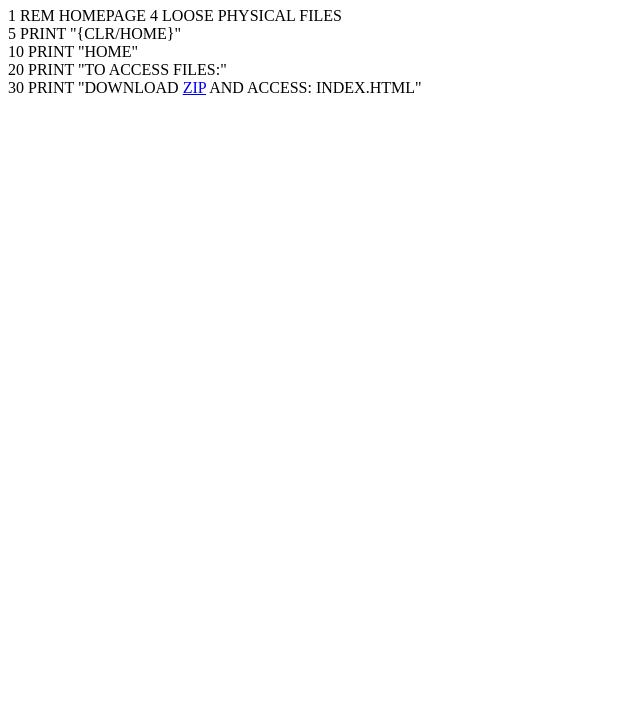
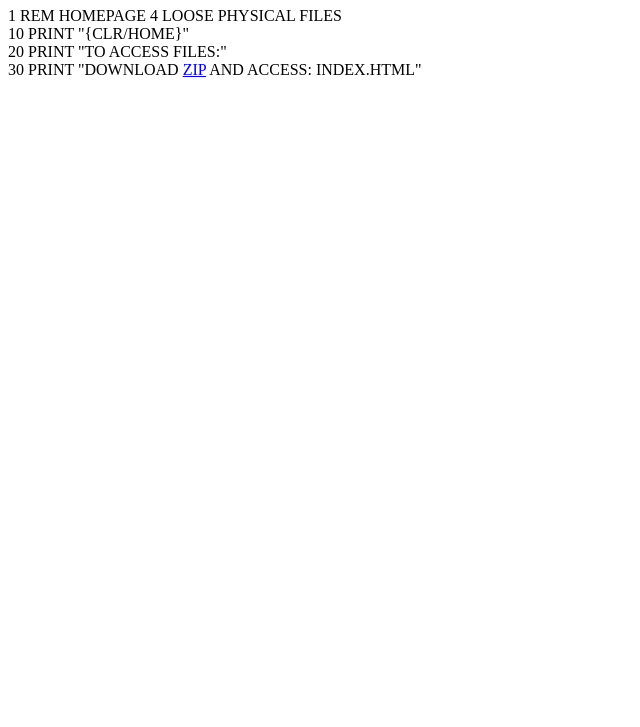
Before and after one commit to c0rgiparty/HOME, a plain HTML site: page index.html in a window 1280 px wide. Shown: the part 73-800 px from the top of the page, without its empty margins (0-640 px from the left). Drawn offline with Linux system fonts and the light colour scheme.

Commit message:
Update index.html

```diff
--- a/index.html
+++ b/index.html
@@ -5,8 +5,7 @@
 <body></body>
   <h1>***README***</h1>
   <a>1 REM HOMEPAGE 4 LOOSE PHYSICAL FILES</a><br>
-  <a>5 PRINT "{CLR/HOME}"</a><br>
-  <a>10 PRINT "HOME"</a><br>
+  <a>10 PRINT "{CLR/HOME}"</a><br>
   <a>20 PRINT "TO ACCESS FILES:"</a><br>
   <a>30 PRINT "DOWNLOAD</a>
   <a href="morningspiritual.zip">ZIP</a>
```
